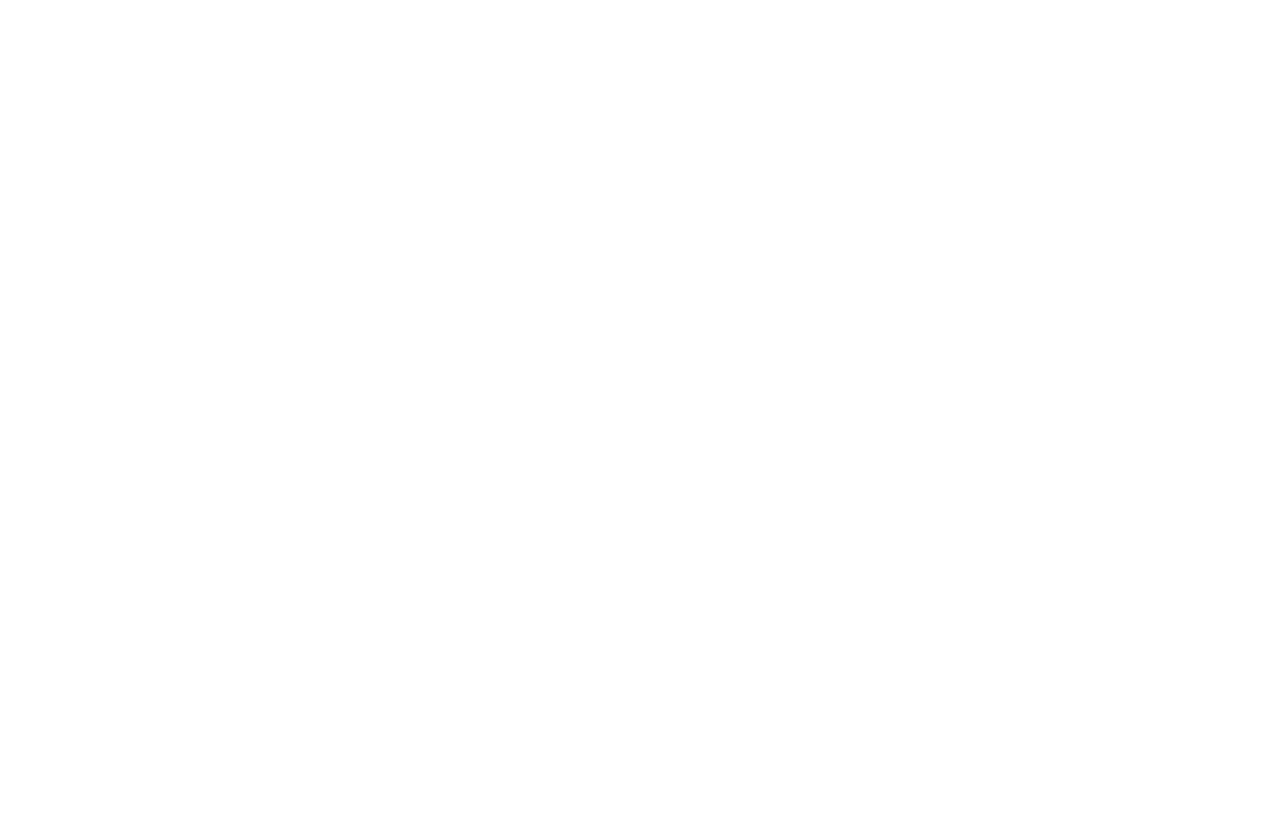
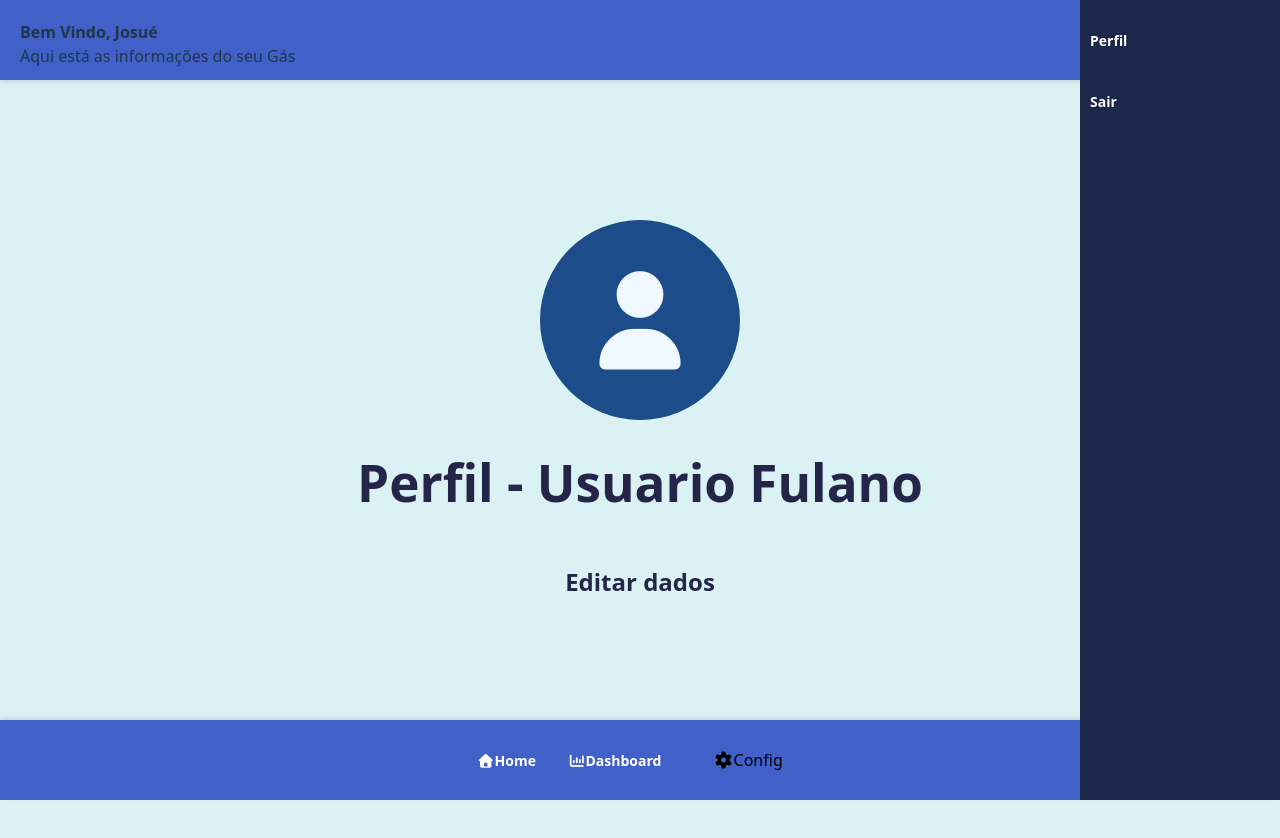
Before and after one commit to MateusLiraFront/app-gas, a React (Vite) app: page /perfil in a window 1280 px wide. Before the commit this address had no page. Before the commit the page ends 800 px from the top, so only its background shows below. Built offline with nearby package versions, Linux system fonts and the light colour scheme.

Commit message:
sidebar+perfil

```diff
--- a/src/App.jsx
+++ b/src/App.jsx
@@ -7,6 +7,7 @@
 import Home from "./pages/Home/Home";
 import Suporte from "./pages/Suporte/Suporte";
 import Dashboard from "./pages/Dashboard/Dashboard";
+import Perfil from "./pages/Perfil/Perfil";
 import './styles/index.scss';
 
 function App() {
@@ -23,6 +24,7 @@
         <Route element={<DefaultLayout />}>
           <Route path="/home" element={<Home />} />
           <Route path="/dashboard" element={<Dashboard />} />
+          <Route path="/perfil" element={<Perfil />} />
         </Route>
       </Routes>
     </BrowserRouter>
--- a/src/components/Footer/Footer.css
+++ b/src/components/Footer/Footer.css
@@ -17,7 +17,7 @@
   width: 100% !important;
   height: 80px !important;
   background-color: #4161C9 !important;
-  z-index: 9999 !important;
+  z-index: 1000 !important;
   box-shadow: 0 -2px 4px rgba(0,0,0,0.1) !important;
 }
 
--- a/src/components/Footer/Footer.jsx
+++ b/src/components/Footer/Footer.jsx
@@ -26,12 +26,6 @@
           Config
         </button>
 
-         <Link
-          to="/login"
-          className="link">
-          <i className="" />
-          Sair
-        </Link>
 
       </div>
     </footer>
--- a/src/components/Header/Header.css
+++ b/src/components/Header/Header.css
@@ -9,6 +9,12 @@
   width: 100% !important;
   height: 80px !important;
   background-color: #4161C9 !important;
-  z-index: 9999 !important;
+  z-index: 1001 !important;
   box-shadow: 0 2px 4px rgba(0,0,0,0.1) !important;
 }
+
+.display-welcome{
+  padding: 20px;
+  display: flex;
+  flex-direction: column;
+}
--- a/src/components/Header/Header.jsx
+++ b/src/components/Header/Header.jsx
@@ -2,10 +2,11 @@
 
 export default function Header() {
   return (
-    <header className="fixed top-0 left-0 w-full  shadow z-50 p-4 display">
-        <div className="px-4 py-4 sm:px-6 lg:px-8">
-        <h3 className="text-lg font-semibold">Header</h3>
-      </div>
+    <header className="">
+        <div className='display-welcome'>
+          <label><strong>Bem Vindo, Josué</strong></label>
+          <label>Aqui está as informações do seu Gás</label>
+        </div>
     </header>
   );
 }
--- /dev/null
+++ b/src/components/Sidebar/Sidebar.css
@@ -0,0 +1,28 @@
+.sidebar-display{
+    display: flex;
+    flex-direction: column;
+    position: fixed !important;
+  right: 0 !important;
+  width: 200px !important;
+  height: 100% !important;
+  background-color: #1d2749 !important;
+  z-index: 1010 !important;
+}
+
+.itens-display{
+    margin-top: 10%;
+     display: flex;
+    flex-direction: column;
+        gap: 20px;
+}
+
+.item{
+    width: 100%;
+    padding: 10px;
+}
+
+.item:hover{
+    width: 100%;
+    background-color: rgb(18, 15, 37);
+    padding: 10px;
+}
--- /dev/null
+++ b/src/components/Sidebar/Sidebar.jsx
@@ -0,0 +1,29 @@
+import './Sidebar.css'
+import { Link } from "react-router-dom";
+
+
+export default function Sidebar() {
+  return (
+    <div className='sidebar-display'>
+
+           <div className='itens-display'>
+        <Link
+          to="/perfil"
+          className="link item">
+          <i className="" />
+          Perfil
+        </Link>
+
+         <Link
+          to="/login"
+          className="link item">
+          <i className="" />
+          Sair
+        </Link>
+           </div>
+
+
+    </div>
+
+  )
+}
--- a/src/layouts/DefaultLayout.jsx
+++ b/src/layouts/DefaultLayout.jsx
@@ -1,13 +1,14 @@
 import { Outlet } from "react-router-dom";
 import Header from "../components/Header/Header";
 import Footer from "../components/Footer/Footer";
+import Sidebar from "../components/Sidebar/Sidebar";
 import "./DefaultLayout.css"
 
 export default function DefaultLayout() {
   return (
     <div className="default-layout min-h-screen flex flex-col">
       <Header />
-
+     <Sidebar/>
       <main className="">
         <div className="">
 
--- /dev/null
+++ b/src/pages/Perfil/Perfil.css
@@ -0,0 +1,18 @@
+.perfil{
+    width: 200px;
+    height: 200px;
+    display: flex;
+    justify-content: center;
+    align-items: center;
+    font-size: 100px;
+    background-color: rgb(28, 76, 138);
+    color: aliceblue;
+    border-radius: 50%;
+}
+
+.display-perfil{
+     display: flex;
+     flex-direction: column;
+    justify-content: center;
+    align-items: center;
+}
--- /dev/null
+++ b/src/pages/Perfil/Perfil.jsx
@@ -0,0 +1,11 @@
+import "./Perfil.css";
+
+export default function Perfil() {
+  return (
+    <div className="display-perfil ">
+        <i class="fa-solid fa-user perfil"></i>
+      <h1>Perfil - Usuario Fulano</h1>
+      <h2>Editar dados</h2>
+    </div>
+  );
+}
```
